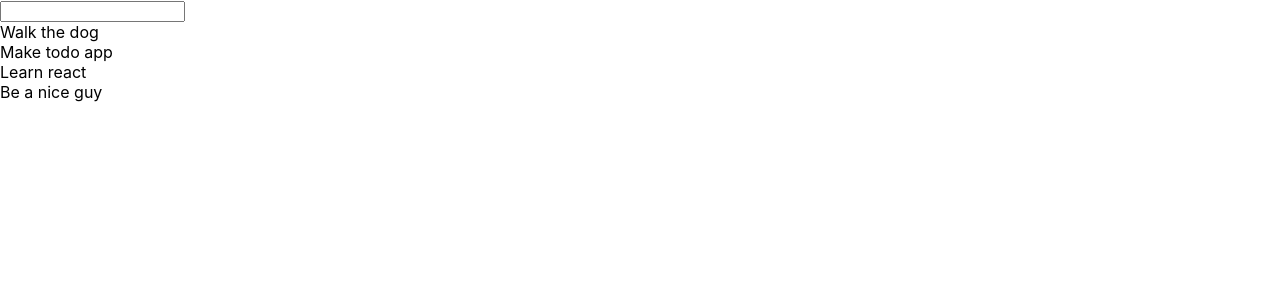
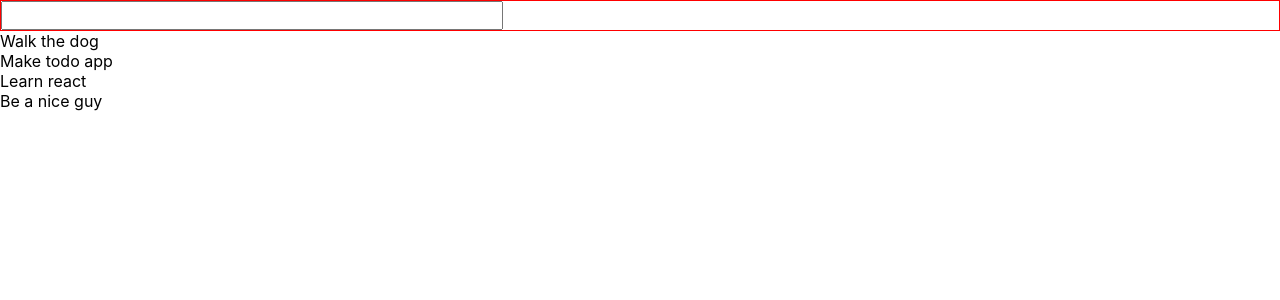
Before and after one commit to flagoon/todoApp, a React (Create React App) app: page / in a window 1280 px wide. Shown: the top 300 px of the page. Built offline with nearby package versions, Linux system fonts and the light colour scheme.

Commit message:
Added some container and components, added resetting value.

```diff
--- a/src/compoConto/App.tsx
+++ b/src/compoConto/App.tsx
@@ -8,14 +8,18 @@ class App extends React.Component {
     todoList,
   };
 
-  public onSubmit = (e: React.FormEvent, todoItem: string): void => {
+  public onSubmit = (
+    e: React.FormEvent,
+    todoItem: string,
+    resetInputValue: () => void
+  ): void => {
     e.preventDefault();
     const newItem = {
       name: todoItem,
       isDone: false,
     };
-    this.setState({ todoList: [...todoList, newItem] });
-    console.log(this.state.todoList);
+    resetInputValue();
+    this.setState({ todoList: [...this.state.todoList, newItem] });
   };
 
   public render() {
--- /dev/null
+++ b/src/compoConto/Input/Form.tsx
@@ -0,0 +1,7 @@
+import styled from 'styled-components';
+
+export const Form = styled.form`
+  padding: 0;
+  margin: 0;
+  border: 1px solid red;
+`;
--- /dev/null
+++ b/src/compoConto/Input/Input.tsx
@@ -0,0 +1,22 @@
+import * as React from 'react';
+import styled from 'styled-components';
+
+type IType = 'text' | 'password';
+
+interface IProps {
+  onChange: (e: React.ChangeEvent<HTMLInputElement>) => void;
+  value: string;
+  name: string;
+  type: IType;
+}
+
+export const Input = ({ onChange, value, name, type }: IProps) => {
+  return (
+    <StyledInput name={name} value={value} onChange={onChange} type={type} />
+  );
+};
+
+const StyledInput = styled.input`
+  padding: 5px;
+  width: 488px;
+`;
--- a/src/compoConto/Input/InputContainer.tsx
+++ b/src/compoConto/Input/InputContainer.tsx
@@ -1,7 +1,13 @@
 import * as React from 'react';
+import { Input } from './Input';
+import { Form } from './Form';
 
 interface IProps {
-  onSubmit: (e: React.FormEvent, todoItem: string) => void;
+  onSubmit: (
+    e: React.FormEvent,
+    todoItem: string,
+    resetInputValue: () => void
+  ) => void;
 }
 
 interface IState {
@@ -9,24 +15,36 @@ interface IState {
 }
 
 export default class InputContainer extends React.Component<IProps, IState> {
-  public state = {
-    value: '',
-  };
+  constructor(props: IProps) {
+    super(props);
+    this.state = {
+      value: '',
+    };
+  }
 
   public onChange = (e: React.ChangeEvent<HTMLInputElement>) => {
     e.preventDefault();
     this.setState({ value: e.currentTarget.value });
   };
 
+  public resetInputValue = () => {
+    this.setState({ value: '' });
+  };
+
   public render() {
     return (
-      <form onSubmit={e => this.props.onSubmit(e, this.state.value)}>
-        <input
+      <Form
+        onSubmit={e =>
+          this.props.onSubmit(e, this.state.value, this.resetInputValue)
+        }
+      >
+        <Input
           onChange={this.onChange}
           value={this.state.value}
           name="todoItem"
+          type="text"
         />
-      </form>
+      </Form>
     );
   }
 }
```
